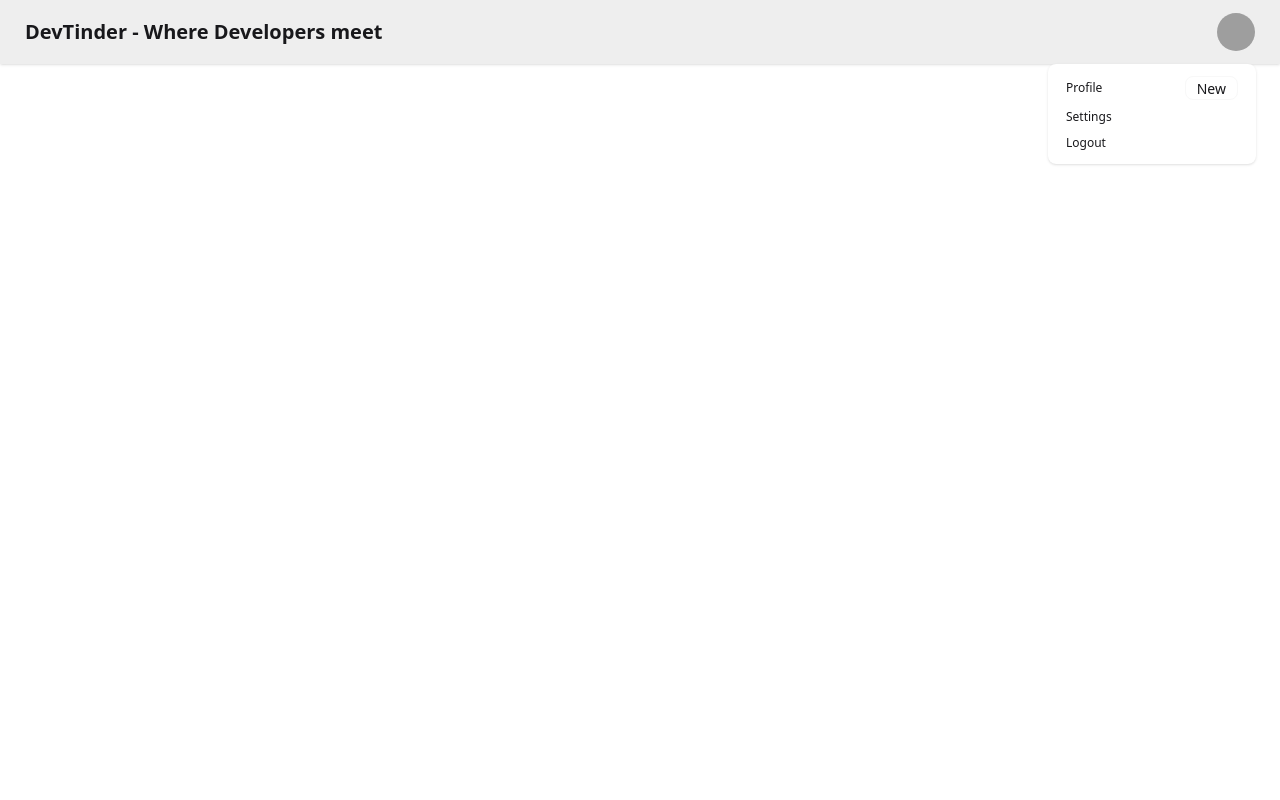
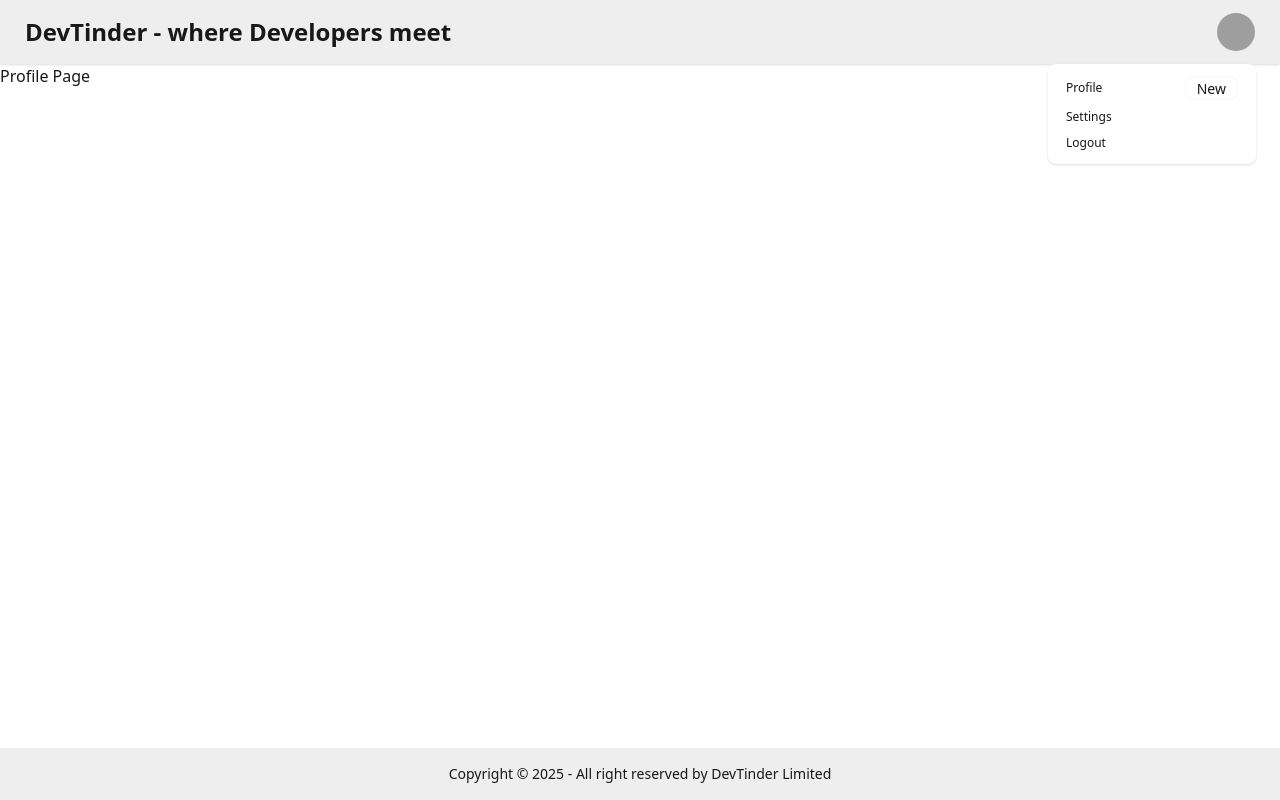
Before and after one commit to SiftainEjaz/DevTinder-Client, a React (Vite) app: page /profile in a window 1280 px wide. Both pictures are taken after a click on the button 1236 px from the left and 32 px from the top of the page. Built offline with nearby package versions, Linux system fonts and the light colour scheme; grey boxes are pictures that could not be loaded.

Commit message:
Added Header and Footer Components.

```diff
--- a/package.json
+++ b/package.json
@@ -13,6 +13,7 @@
     "@tailwindcss/vite": "^4.1.14",
     "react": "^19.1.1",
     "react-dom": "^19.1.1",
+    "react-router": "^7.9.3",
     "tailwindcss": "^4.1.14"
   },
   "devDependencies": {
--- a/src/App.jsx
+++ b/src/App.jsx
@@ -1,36 +1,23 @@
-
+import Body from "./Body"
+import { BrowserRouter, Route, Routes } from "react-router"
+import Login from "./Login"
+import Profile from "./Profile"
 function App() {
 
   return (
     <>
-      <div className="navbar bg-base-300 shadow-sm">
-        <div className="flex-1 rounded-2xl">
-          <a className="btn btn-ghost text-xl">DevTinder - Where Developers meet</a>
-        </div>
-        <div className="flex gap-2">
-          <div className="dropdown dropdown-end mx-4">
-            <div tabIndex={0} role="button" className="btn btn-ghost btn-circle avatar">
-              <div className="w-10 rounded-full">
-                <img
-                  alt="Tailwind CSS Navbar component"
-                  src="https://img.daisyui.com/images/stock/photo-1534528741775-53994a69daeb.webp" />
-              </div>
-            </div>
-            <ul
-              tabIndex={0}
-              className="menu menu-sm dropdown-content bg-base-100 rounded-box z-1 mt-3 w-52 p-2 shadow">
-              <li>
-                <a className="justify-between">
-                  Profile
-                  <span className="badge">New</span>
-                </a>
-              </li>
-              <li><a>Settings</a></li>
-              <li><a>Logout</a></li>
-            </ul>
-          </div>
-        </div>
-      </div>
+      <BrowserRouter basename="/">
+        <Routes>
+          <Route path="/" element={<Body/>} >
+            <Route path="/login" element={<Login/>} />
+            <Route path="/profile" element={<Profile/>} />
+          </Route>
+
+        </Routes>
+      </BrowserRouter>
+
+
+
     </>
   )
 }
--- /dev/null
+++ b/src/Body.jsx
@@ -0,0 +1,16 @@
+import React from 'react'
+import Navbar from './Navbar'
+import { Outlet } from 'react-router'
+import Footer from './Footer'
+
+function Body() {
+  return (
+    <>
+      <Navbar />
+        <Outlet />
+      <Footer />
+    </>
+  )
+}
+
+export default Body
--- /dev/null
+++ b/src/Footer.jsx
@@ -0,0 +1,15 @@
+import React from 'react'
+
+function Footer() {
+    return (
+        <>
+            <footer className="footer sm:footer-horizontal footer-center shadow-sm bg-base-300 text-base-content p-4 fixed bottom-0">
+                <aside>
+                    <p>Copyright © {new Date().getFullYear()} - All right reserved by DevTinder Limited</p>
+                </aside>
+            </footer>
+        </>
+    )
+}
+
+export default Footer
--- /dev/null
+++ b/src/Login.jsx
@@ -0,0 +1,11 @@
+import React from 'react'
+
+function Login() {
+  return (
+    <div>
+      Login Page
+    </div>
+  )
+}
+
+export default Login
--- /dev/null
+++ b/src/NavBar.jsx
@@ -0,0 +1,38 @@
+import React from 'react'
+
+function Navbar() {
+  return (
+    <>
+      <div className="navbar bg-base-300 shadow-sm">
+        <div className="flex-1">
+          <a className="btn btn-ghost text-2xl font-stretch-semi-expanded">DevTinder - where Developers meet</a>
+        </div>
+        <div className="flex gap-2">
+          <div className="dropdown dropdown-end mx-4">
+            <div tabIndex={0} role="button" className="btn btn-ghost btn-circle avatar">
+              <div className="w-10 rounded-full">
+                <img
+                  alt="Tailwind CSS Navbar component"
+                  src="https://img.daisyui.com/images/stock/photo-1534528741775-53994a69daeb.webp" />
+              </div>
+            </div>
+            <ul
+              tabIndex={0}
+              className="menu menu-sm dropdown-content bg-base-100 rounded-box z-1 mt-3 w-52 p-2 shadow">
+              <li>
+                <a className="justify-between">
+                  Profile
+                  <span className="badge">New</span>
+                </a>
+              </li>
+              <li><a>Settings</a></li>
+              <li><a>Logout</a></li>
+            </ul>
+          </div>
+        </div>
+      </div>
+    </>
+  )
+}
+
+export default Navbar
--- /dev/null
+++ b/src/Profile.jsx
@@ -0,0 +1,11 @@
+import React from 'react'
+
+function Profile() {
+  return (
+    <div>
+      Profile Page
+    </div>
+  )
+}
+
+export default Profile
```
Also changed, not shown: 1 other file (tests, documents, lock files or other folders).
